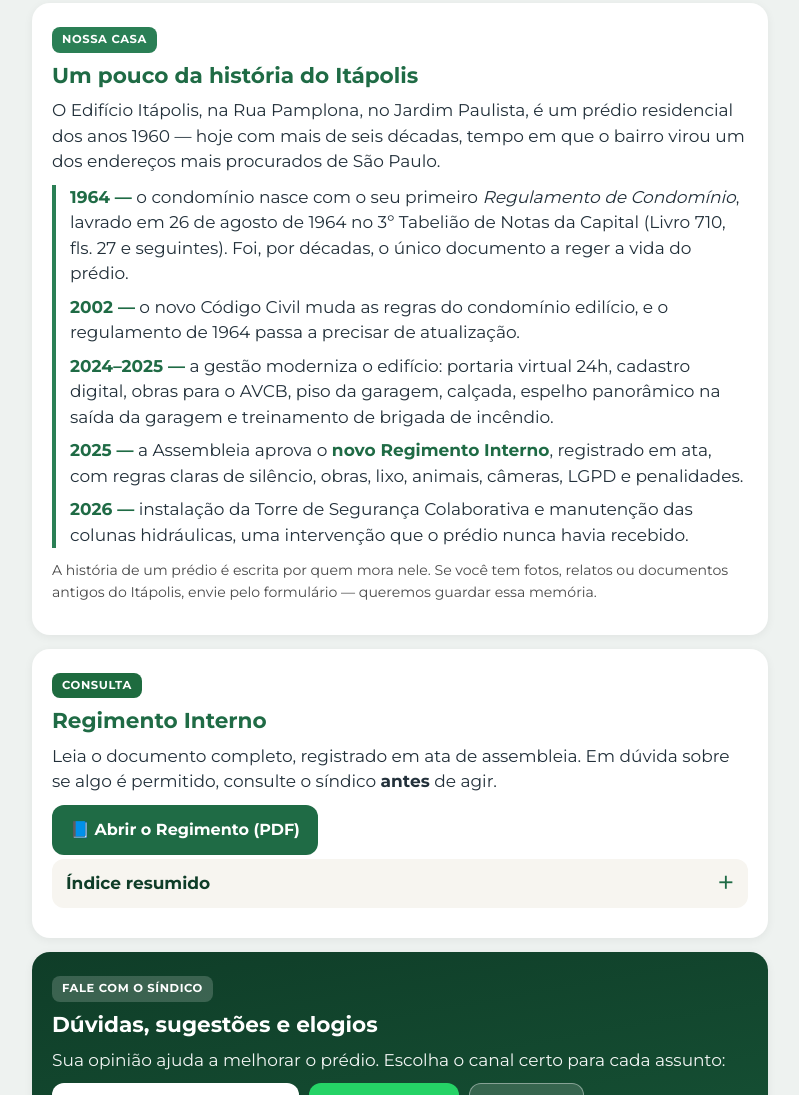
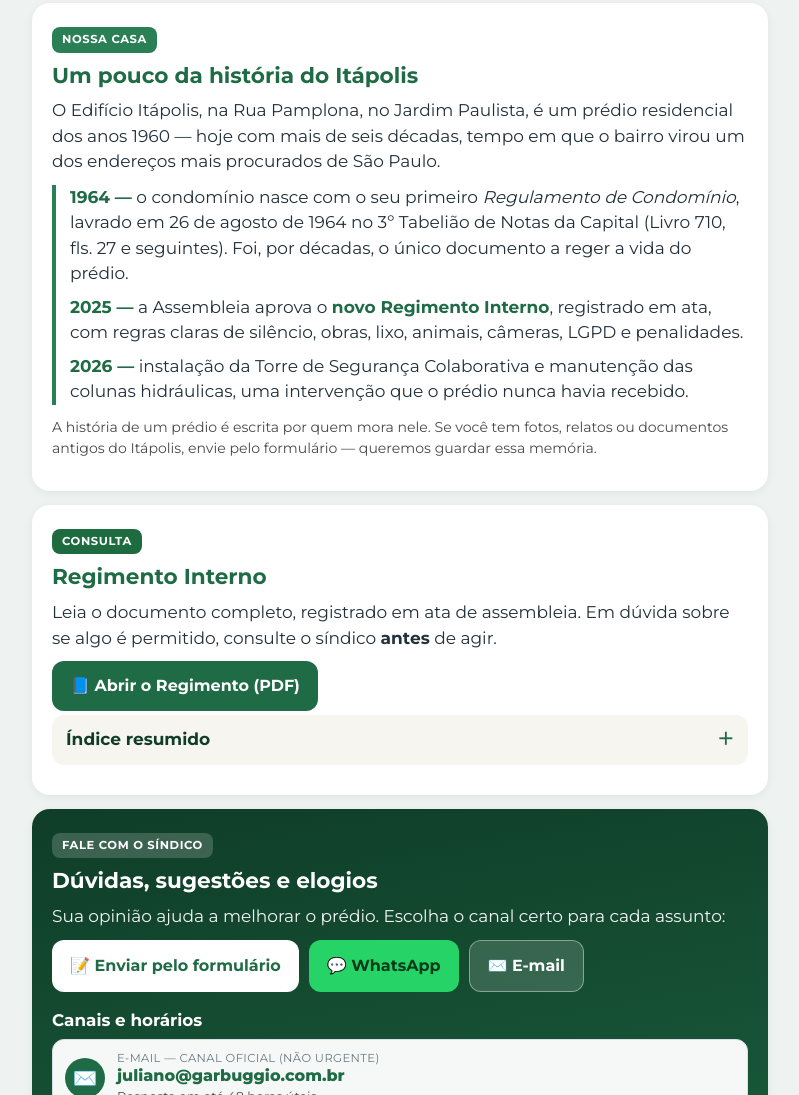
Before and after one commit to julianogarbuggio/edificio-itapolis, a plain HTML site: page index.html in a window 1280 px wide. Shown: the part 9144-10239 px from the top of the page, without its empty margins (240-1039 px from the left). Drawn offline with Linux system fonts and the light colour scheme.

Commit message:
História: remove os marcos de 2002 e 2024–2025
Co-Authored-By: Claude Sonnet 5.5 <noreply@anthropic.com>
Claude-Session: https://claude.ai/code/session_01AXAJFsHVqde2DEapTzBYKh

```diff
--- a/index.html
+++ b/index.html
@@ -368,8 +368,6 @@ footer{text-align:center;margin:20px 0 10px;color:#6b7a80;font-size:.8rem}
   <p>O Edifício Itápolis, na Rua Pamplona, no Jardim Paulista, é um prédio residencial dos anos 1960 — hoje com mais de seis décadas, tempo em que o bairro virou um dos endereços mais procurados de São Paulo.</p>
   <div class="tl">
     <p><b>1964 —</b> o condomínio nasce com o seu primeiro <i>Regulamento de Condomínio</i>, lavrado em 26 de agosto de 1964 no 3º Tabelião de Notas da Capital (Livro 710, fls. 27 e seguintes). Foi, por décadas, o único documento a reger a vida do prédio.</p>
-    <p><b>2002 —</b> o novo Código Civil muda as regras do condomínio edilício, e o regulamento de 1964 passa a precisar de atualização.</p>
-    <p><b>2024–2025 —</b> a gestão moderniza o edifício: portaria virtual 24h, cadastro digital, obras para o AVCB, piso da garagem, calçada, espelho panorâmico na saída da garagem e treinamento de brigada de incêndio.</p>
     <p><b>2025 —</b> a Assembleia aprova o <b>novo Regimento Interno</b>, registrado em ata, com regras claras de silêncio, obras, lixo, animais, câmeras, LGPD e penalidades.</p>
     <p><b>2026 —</b> instalação da Torre de Segurança Colaborativa e manutenção das colunas hidráulicas, uma intervenção que o prédio nunca havia recebido.</p>
   </div>
```
